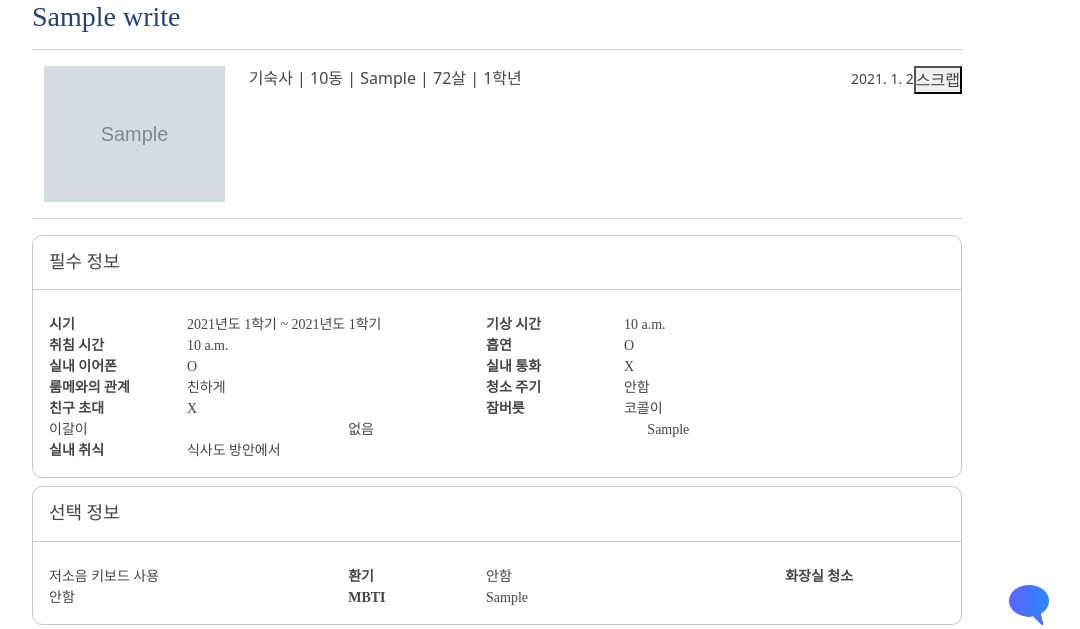
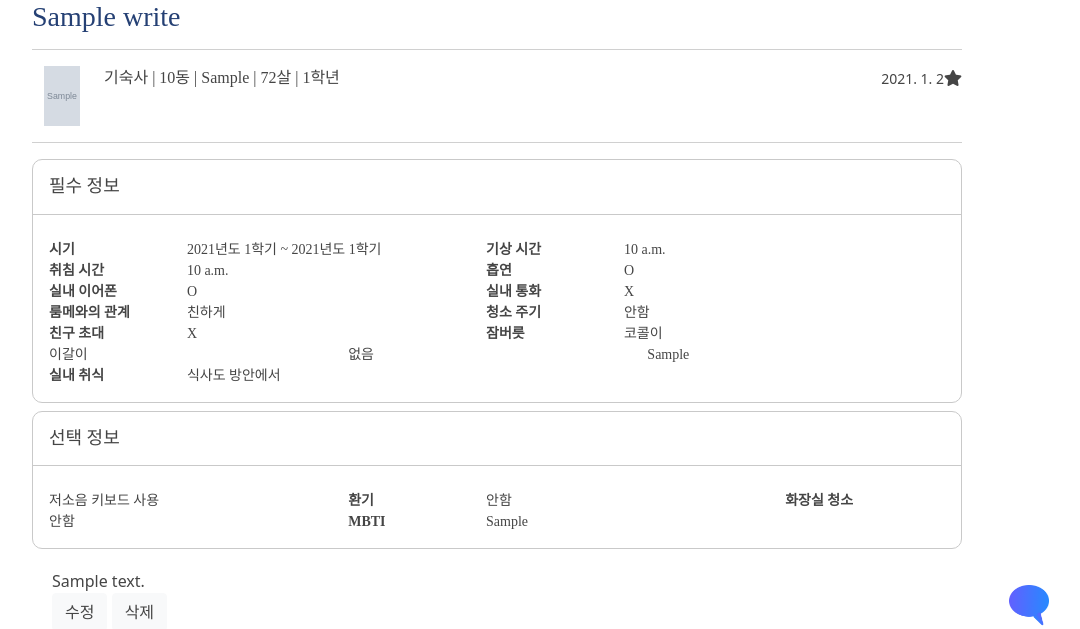
Before and after one commit to LeeJaesung2/checkmate, a Django app: page /roommate/detail/1 in a window 1280 px wide. Shown: the part 135-764 px from the top of the page, without its empty margins (143-1223 px from the left). Run offline with Django 3.2, Linux system fonts and the light colour scheme; a user stored in the database is signed in; tables that the repository leaves empty hold one stand-in row (values such as "Sample post"); grey boxes marked "Sample" are stand-in pictures; some libraries are stand-ins or nearby versions; some web fonts are replaced.

Commit message:
스크랩 버튼 바뀜완료

```diff
--- a/roommate/templates/detail.html
+++ b/roommate/templates/detail.html
@@ -27,7 +27,10 @@
         <hr>
         <form class="float-end" action="" method="GET">
             {% if user.is_authenticated %}
-            <button id="Favorites" type="submit" name="Favorites" value="scrap">스크랩</button>
+            <button class="scrapBtn" id="Favorites" type="submit" name="Favorites" value="scrap">
+                <i class="far fa-star" id="star"></i>
+                <i class='fas fa-star' id="fstar"></i>
+                </button>
             {% endif %}
         </form>
         <div class="float-end">
@@ -37,7 +40,7 @@
     </div>
     <div class="writer-info row">
         <!-- 이미지 들어오면 col-1로 변경 -->
-        <img class="col-3"src="{{ write_detail.user_id.user_image.url }}" alt="profile_image">
+        <img class="col-3"src="{{ write_detail.user_id.user_image.url }}" alt="profile_image" style="width:60px; height:60px;">
         <!-- 프로필이미지 -->
         {% if survey_ess.room_type == 1 %}
         <p class="col-9" style="margin: 0;">{{survey_ess.get_room_type_display}} | {{write_detail.user_id.user_gender}} | {{age}}살 | {{survey_ess.grade}}학년</p>
@@ -251,6 +254,7 @@
     const popupClose = document.querySelector('.popup-close');
     popup.style.display="none";
     popup2.style.display="none";
+    document.querySelector("#fstar").style.display = 'none';
 
 
     document.querySelector(".popup-close").onclick = function() {
@@ -262,10 +266,21 @@
 
     if("{{fail}}"=="0"){
         popup.style.display = 'block';
+        document.querySelector("#star").style.display = 'none';
+        document.querySelector("#fstar").style.display = 'block';
+
     }
     if("{{fail}}"=="1"){
         popup2.style.display = 'block';
+        document.querySelector("#star").style.display = 'none';
+        document.querySelector("#fstar").style.display = 'block';
     }
+
+    if("{{ okscrap }}" == "0"){
+        document.querySelector("#star").style.display = 'none';
+        document.querySelector("#fstar").style.display = 'block';
+    }
+
 
 </script>
 {% endblock %}
--- a/static/css/view_page.css
+++ b/static/css/view_page.css
@@ -117,7 +117,8 @@ p{
  }
 
  /* 글쓴이 정보 */
- writer-info{
+ .writer-info{
+   font-family: 'S-CoreDream-3Light';
 
  }
 
```
Also changed, not shown: checkmate/templates/domitoryView.html (+13 -1 lines), checkmate/templates/offcampusView.html (+12 -1 lines), account/migrations/0001_initial.py, checkmate/migrations/0001_initial.py, roommate/migrations/0001_initial.py, survey/migrations/0001_initial.py.
